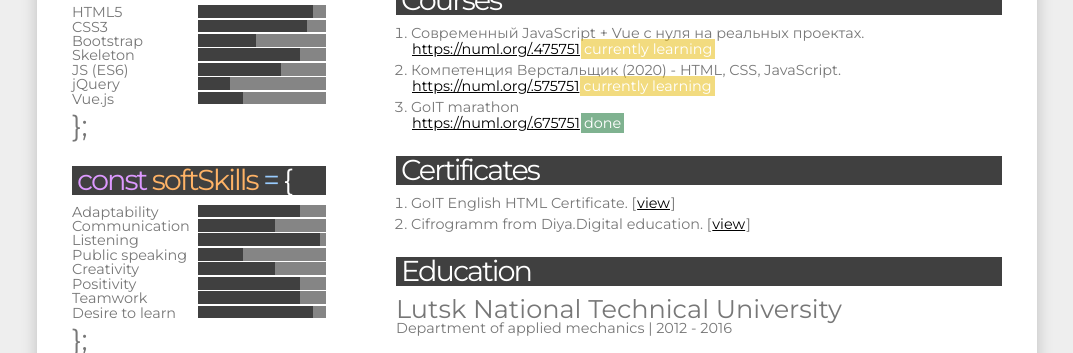
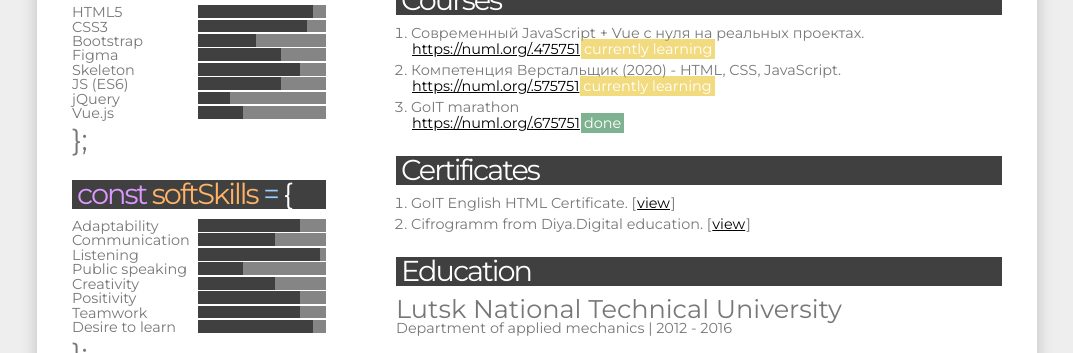
Before and after one commit to paaavuk/paaavuk.github.io, a plain HTML site: page index.html in a window 1280 px wide. Shown: the part 747-1100 px from the top of the page, without its empty margins (103-1176 px from the left). Drawn offline with Linux system fonts and the light colour scheme; grey boxes are pictures that could not be loaded.

Commit message:
Update index.html

```diff
--- a/index.html
+++ b/index.html
@@ -92,6 +92,10 @@
                     <li>
                       Bootstrap
                       <progress max="100" value="45">45%</progress>
+                    </li>
+                    <li>
+                      Figma
+                      <progress max="100" value="65">65%</progress>
                     </li>
                     <li>
                       Skeleton
```
